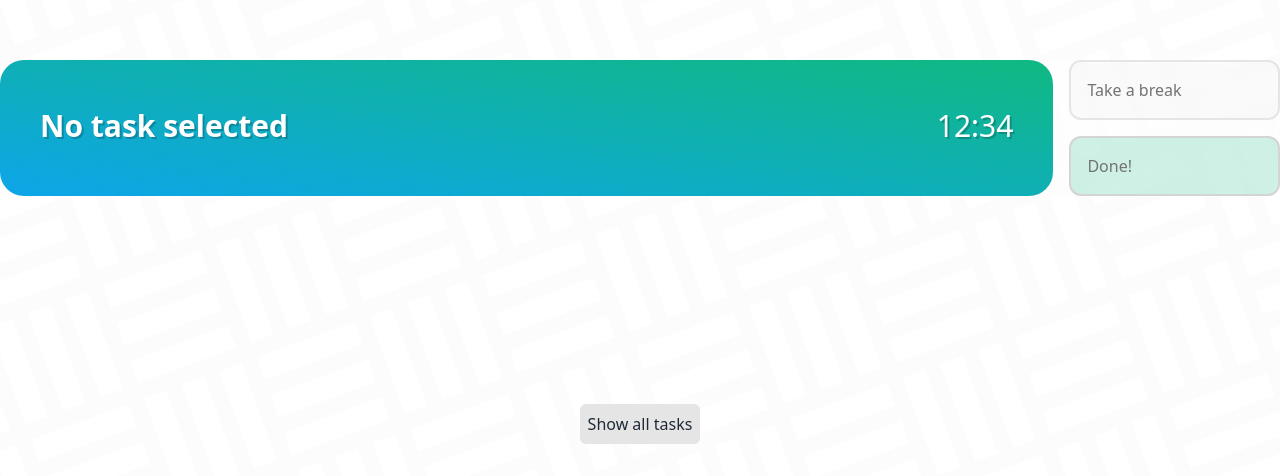
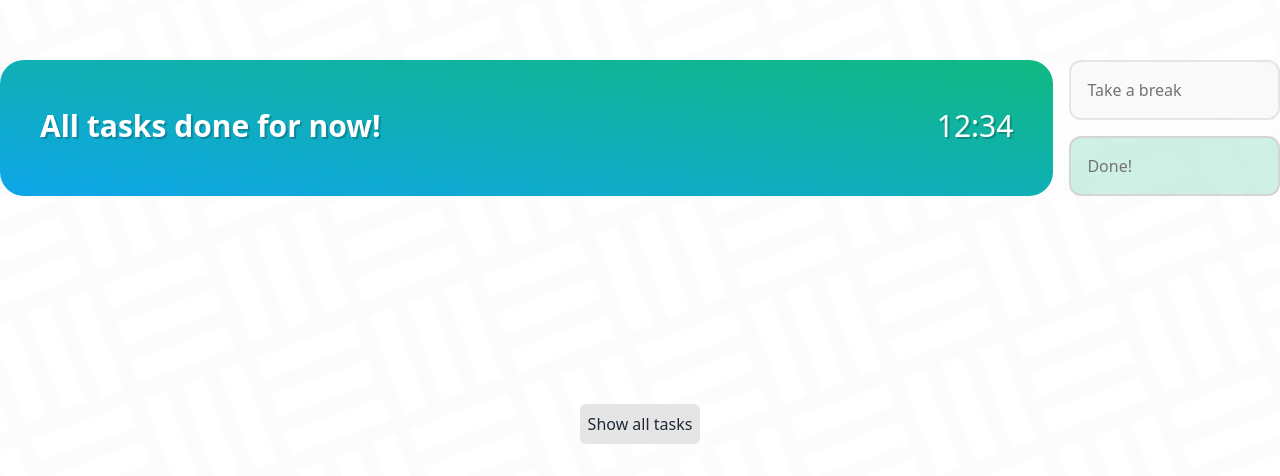
Before and after one commit to diedos/scheduler, a SvelteKit app in the folder frontend/: page / in a window 1280 px wide. Shown: the part 324-800 px from the top of the page. Built offline with nearby package versions, Linux system fonts and the light colour scheme; no server answers.

Commit message:
feat: change currentTask on complete

```diff
--- a/frontend/src/components/CurrentTask.svelte
+++ b/frontend/src/components/CurrentTask.svelte
@@ -52,7 +52,7 @@
                             <h1
                                 class="text-white text-3xl font-extrabold mb-1 [text-shadow:_2px_2px_0_rgb(0_0_0_/_20%)]"
                             >
-                                {$currentTask?.title || ''}
+                                {$currentTask?.id ? $currentTask.title : 'All tasks done for now!'}
                             </h1>
                             <h2
                                 class="text-white text-3xl font-light mb-1 [text-shadow:_2px_2px_0_rgb(0_0_0_/_20%)]"
@@ -78,7 +78,7 @@
                         <h1
                             class="text-white text-3xl font-extrabold mb-1 [text-shadow:_2px_2px_0_rgb(0_0_0_/_20%)]"
                         >
-                            {$currentTask?.title || ''}
+                            {$currentTask?.id ? $currentTask.title : 'All tasks done for now!'}
                         </h1>
                         <h2
                             class="text-white text-3xl font-light mb-1 [text-shadow:_2px_2px_0_rgb(0_0_0_/_20%)]"
--- a/frontend/src/components/Task.svelte
+++ b/frontend/src/components/Task.svelte
@@ -14,8 +14,6 @@
         let deadlineDate = new Date(task.deadlineAt);
         let nowDate = new Date();
         deadlineIn = (deadlineDate.getTime() - nowDate.getTime()) / (1000 * 3600 * 24);
-
-        console.log(deadlineIn);
     }
 </script>
 
@@ -45,7 +43,16 @@
                     </Button>
                 </form>
             {/if}
-            <form method="POST" action="?/complete" use:enhance>
+            <form
+                method="POST"
+                action="?/complete"
+                use:enhance={({ formElement, formData, action, cancel, submitter }) => {
+                    return async ({ result, update }) => {
+                        if ($currentTask?.id === task.id) currentTask.set(result.data.nextTask);
+                        update();
+                    };
+                }}
+            >
                 <input type="hidden" name="id" value={task.id} />
                 <Button color="blue">
                     <span class="flex">Done</span>
--- a/frontend/src/routes/tasks/+page.server.ts
+++ b/frontend/src/routes/tasks/+page.server.ts
@@ -39,7 +39,7 @@ export const actions = {
                 return { data: { nextTask: undefined } };
             });
         return {
-            currentTask: data.nextTask
+            nextTask: data
         };
     },
     delete: async ({ request }) => {
```
Also changed, not shown: 1 other file (tests, documents, lock files or other folders).
